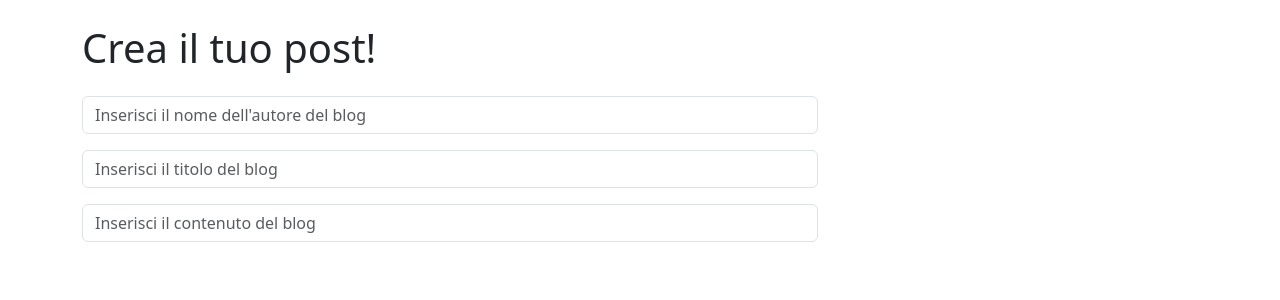
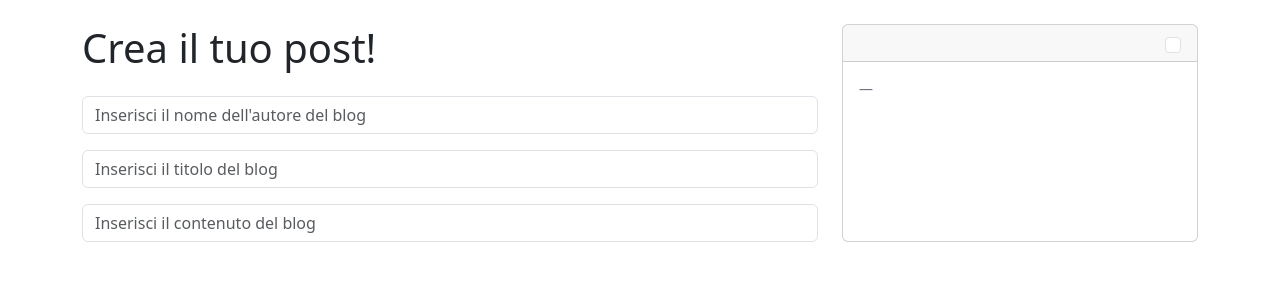
Before and after one commit to NicholasLupo/react-post-form, a React (Vite) app: page / in a window 1280 px wide. Shown: the top 300 px of the page. Built offline with nearby package versions, Linux system fonts and the light colour scheme.

Commit message:
add card post

```diff
--- a/src/components/AppMain.jsx
+++ b/src/components/AppMain.jsx
@@ -43,8 +43,27 @@ export default function AppMain({ setFromData, count }) {
                             </div>
                         </form>
                     </div>
-                    <div className="col-md-4">
-
+                    <div className="col-md-4 mt-4">
+                        <div className="card h-100">
+                            <div className="card-header">
+                                <div className="row">
+                                    <div className="col">
+                                        <h3 className="mb-0">{count.title}</h3>
+                                    </div>
+                                    <div className="col btn-group rounded-2 justify-content-end align-items-center">
+                                        <input type="checkbox" className="form-check-input" id='check' />
+                                    </div>
+                                </div>
+                            </div>
+                            <div className="card-body">
+                                <div className="blockquote">
+                                    <p>{count.content}</p>
+                                </div>
+                                <footer className="blockquote-footer">
+                                    <cite title={count.author}>{count.author}</cite>
+                                </footer>
+                            </div>
+                        </div>
                     </div>
                 </div>
             </div>
```
